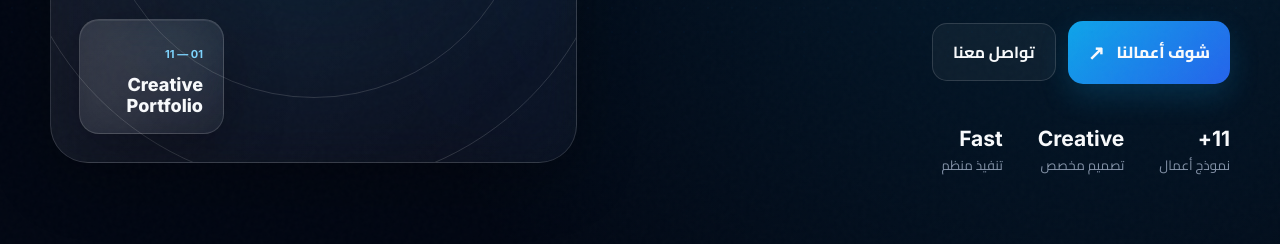
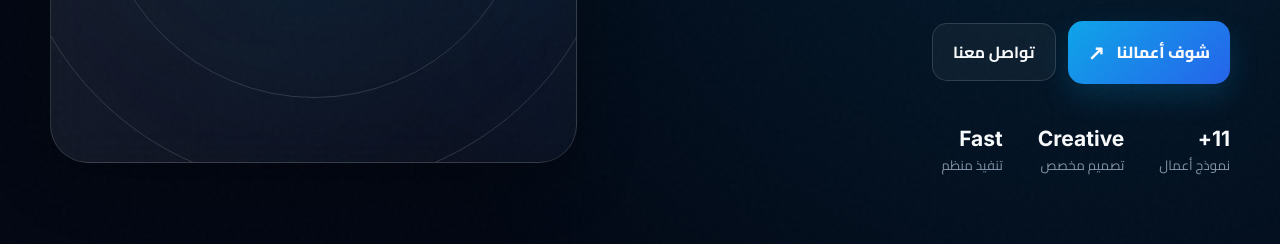
Before and after one commit to khodarycreative/KhodaryCreative, a plain HTML site: page index.html in a window 1280 px wide. Shown: the part 556-800 px from the top of the page. Drawn offline with Linux system fonts and the light colour scheme.

Commit message:
Add files via upload

```diff
--- a/index.html
+++ b/index.html
@@ -50,10 +50,10 @@
         <div class="orb orb-a"></div>
         <div class="orb orb-b"></div>
         <img src="img/group-logo.png" alt="Khodary Creative logo">
-        <div class="floating-card glass">
+        <!-- <div class="floating-card glass">
           <span>01 — 11</span>
           <b>Creative<br>Portfolio</b>
-        </div>
+        </div> -->
       </div>
     </section>
 
```
